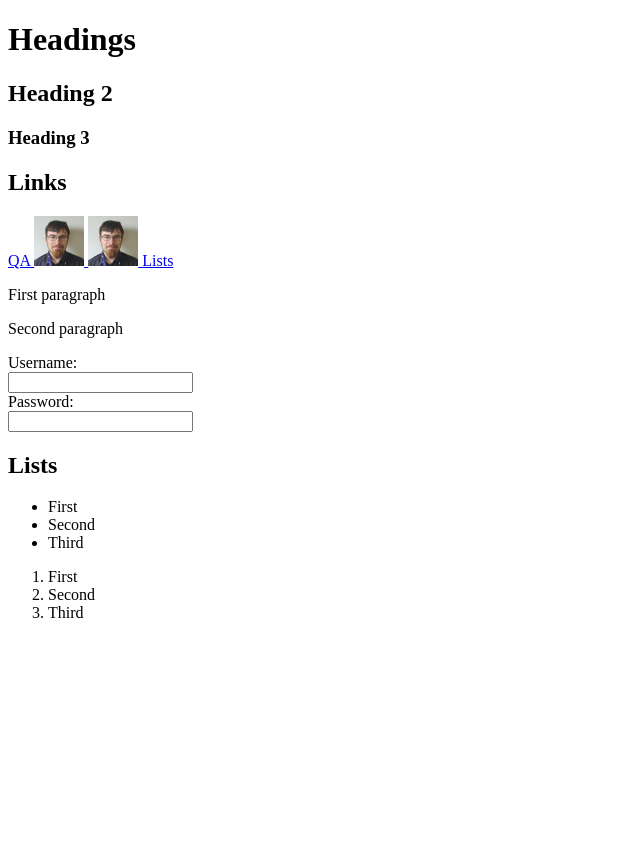
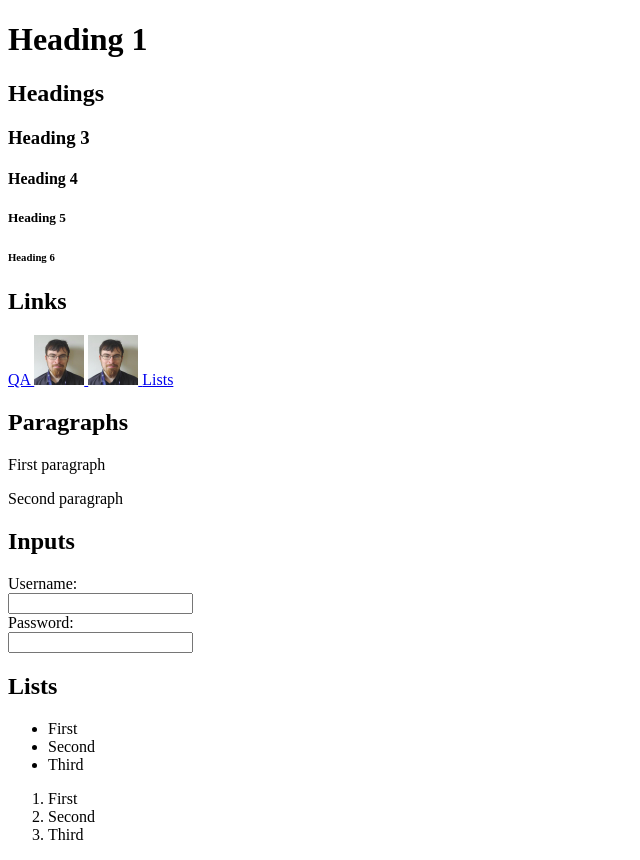
Before and after one commit to JHarry444/STGP-2-Web-Dev, a plain HTML site: page 01_HTML_intro/index.html in a window 1280 px wide. Shown: the whole page, without its empty margins (0-640 px from the left). Before the commit the page ends 800 px from the top, so only its background shows below. Drawn offline with Linux system fonts and the light colour scheme.

Commit message:
Tidied up the demo

```diff
--- a/01_HTML_intro/index.html
+++ b/01_HTML_intro/index.html
@@ -9,9 +9,12 @@
 
 <body>
     <div>
-        <h1> Headings </h1>
-        <h2> Heading 2 </h2>
+        <h1> Heading 1 </h1>
+        <h2> Headings </h2>
         <h3> Heading 3 </h3>
+        <h4> Heading 4 </h4>
+        <h5> Heading 5 </h5>
+        <h6> Heading 6 </h6>
     </div>
     <div>
         <h2>Links</h2>
@@ -25,12 +28,15 @@
         <a href="./about.html" target="_blank">
             <img src="./me.png" height="50px">
         </a>
-        <a href="#lists">
-            Lists
-        </a>
+        <a href="#lists"> Lists </a>
     </div>
+    <div>
+        <h2>Paragraphs</h2>
         <p> First paragraph </p>
         <p> Second paragraph </p>
+    </div>
+    <div>
+        <h2>Inputs</h2>
         <label for="">Username:</label>
         <br>
         <input type="text">
@@ -38,6 +44,7 @@
         <label for="">Password:</label>
         <br>
         <input type="password">
+    </div>
     <div id="lists">
         <h2> Lists </h2>
         <ul>
```
Lines whose indentation alone changed are shown as unchanged.
